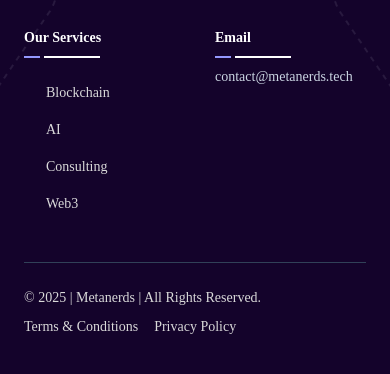
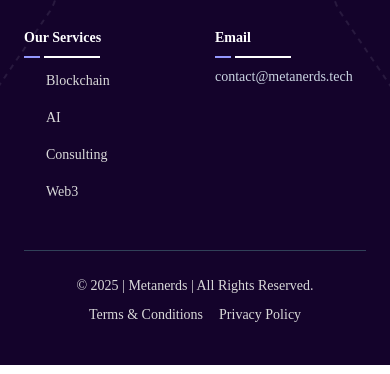
Before and after one commit to devSunil23/metanerds_landing, a Next.js app: page / in a window 390 px wide. Shown: the part 6050-6424 px from the top of the page. Built offline with nearby package versions, Linux system fonts and the light colour scheme; some icons are missing.

Commit message:
footer fixed

```diff
--- a/src/components/layout/Footer.jsx
+++ b/src/components/layout/Footer.jsx
@@ -121,7 +121,7 @@
             <div className="h-[2px] w-14 bg-[#FFFFFF]" />
           </div>
           <div className="flex flex-col">
-            <ul className=" text-[14px] md:text-[18px]  space-y-4  md:space-y-2 mt-4">
+            <ul className=" text-[14px] md:text-[18px]  space-y-4  md:space-y-2 mt-1 md:mt-4">
               {[
                 {
                   name: "Blockchain",
@@ -216,7 +216,7 @@
             <div className="h-[2px] w-4 bg-[#9498FD]" />
             <div className="h-[2px] w-14 bg-[#FFFFFF]" />
           </div>
-          <p className="text-[14px] md:text-[18px] text-slate-300 break-words">
+          <p className="text-[14px] md:mt-5 md:text-[18px] text-slate-300 break-words">
             contact@metanerds.tech
           </p>
           {/* Contact Button */}
@@ -335,7 +335,7 @@
       </div>
 
       {/* Bottom Bar */}
-      <div className="border-t border-slate-700 mt-12 pt-6 text-[14px] md:text-[18px] text-[#D9D9D9] text-left md:text-center flex flex-col md:flex-row justify-between md:items-center max-w-7xl mx-auto">
+      <div className="border-t border-slate-700 mt-12 pt-6 text-[14px] md:text-[18px] text-[#D9D9D9] text-center flex flex-col md:flex-row justify-between items-center max-w-7xl mx-auto">
         <p className="mb-2 md:mb-0">
           © 2025 | Metanerds | All Rights Reserved.
         </p>
```
